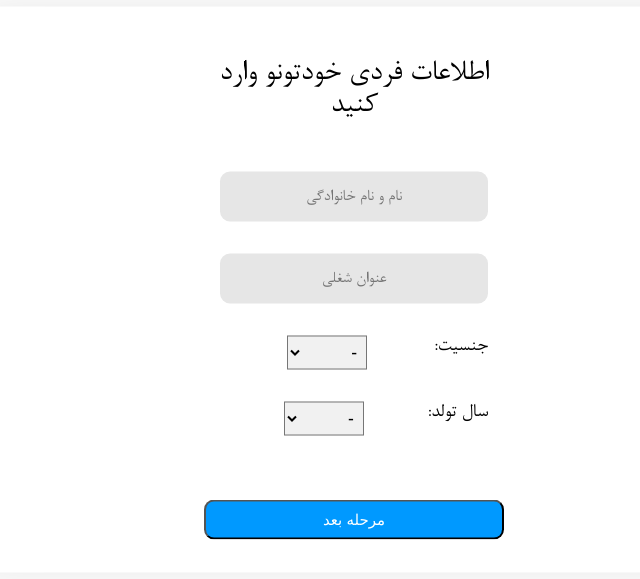
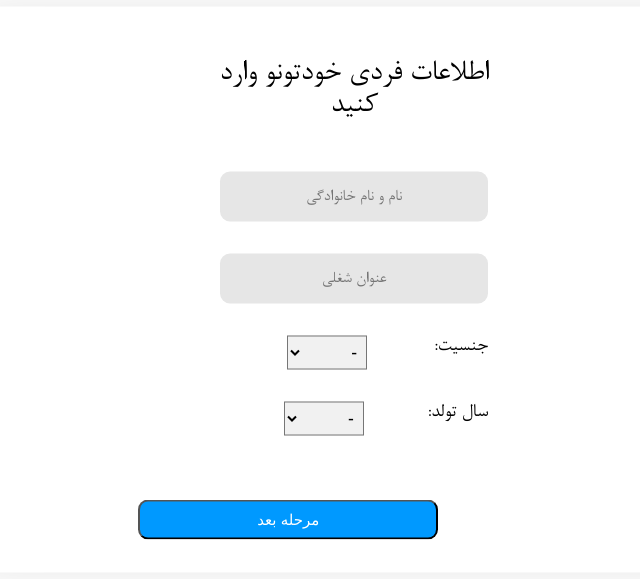
Before and after one commit to saeedkolivand/ResumeMaker, a React (Create React App) app in the folder client/: page /personalinfo in a window 1280 px wide. Shown: the part 135-714 px from the top of the page, without its empty margins (286-926 px from the left). Built offline with nearby package versions, Linux system fonts and the light colour scheme.

Commit message:
fixed PersonalInfo Component Button animation

```diff
--- a/client/src/components/PersonalInfo/PersonalInfo.css
+++ b/client/src/components/PersonalInfo/PersonalInfo.css
@@ -39,8 +39,7 @@
 }
 
 #PersonalInfo button {
-    margin-right: 50%;
-    transform: translateX(150px);
+    margin-right: 39%;
     margin-top: 32px;
     margin-bottom: 32px;
 }
```
